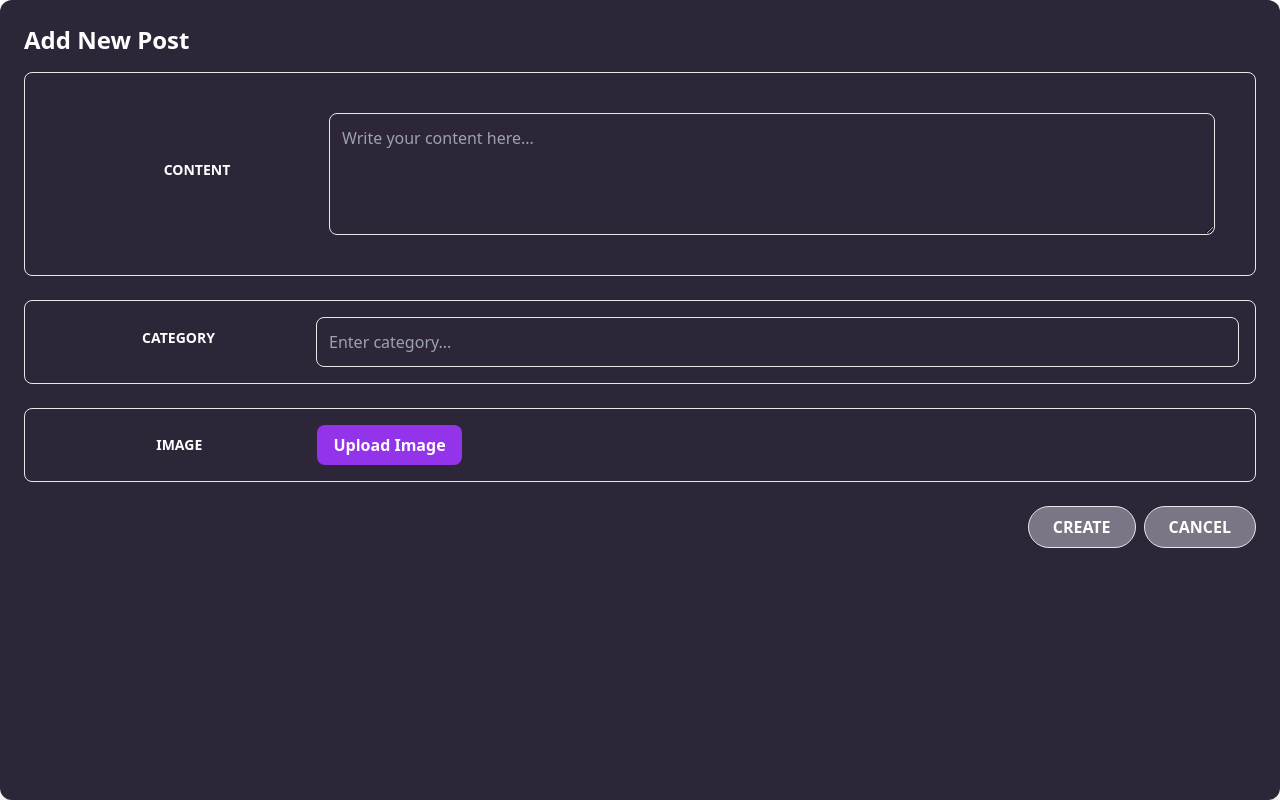
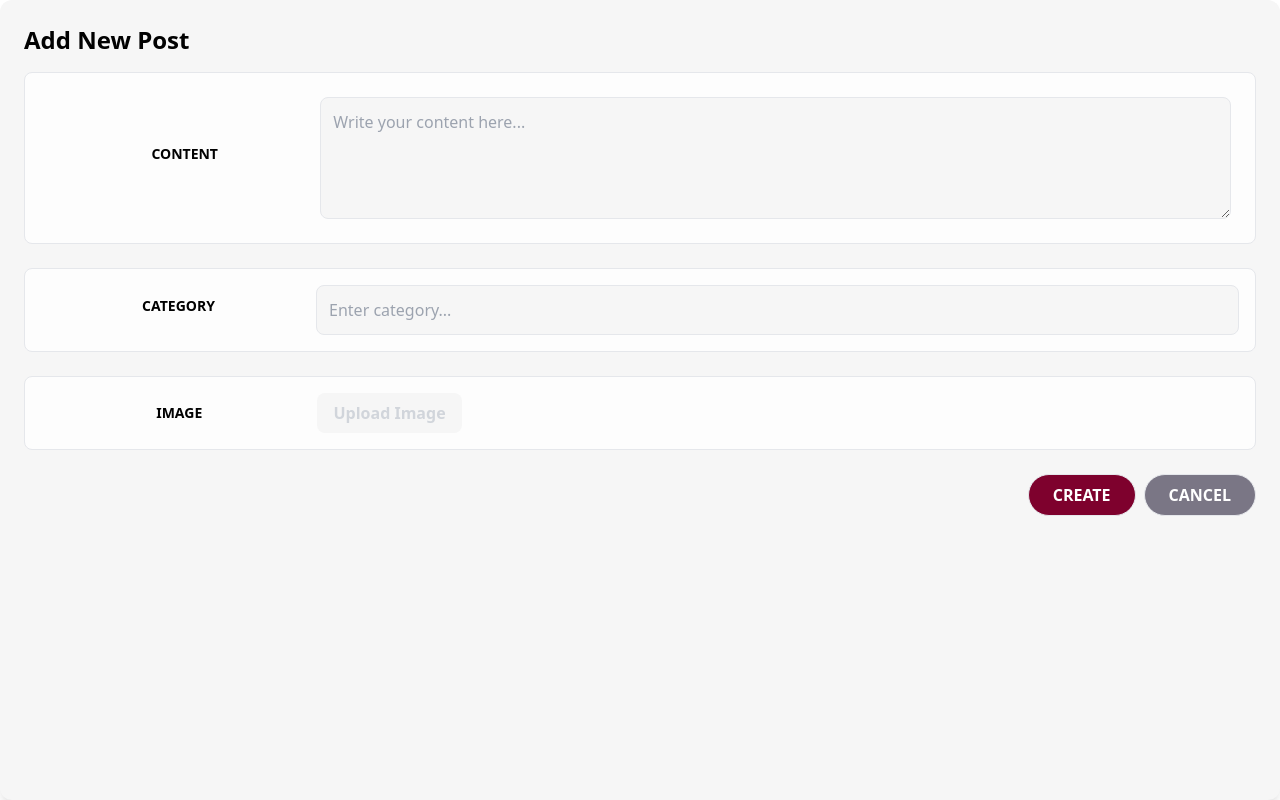
Before and after one commit to v-hana/Cofoundr-Frontend, a React (Create React App) app: page /add-post in a window 1280 px wide. Built offline with nearby package versions, Linux system fonts and the light colour scheme; no server answers.

Commit message:
Colour theme changed

```diff
--- a/src/pages/AddPost.js
+++ b/src/pages/AddPost.js
@@ -19,40 +19,40 @@ function AddPost() {
   };
 
   return (
-    <div className="min-h-screen w-full bg-[#2D2638] p-6 rounded-xl shadow-lg text-white">
-      <h2 className="text-2xl font-semibold mb-4">Add New Post</h2>
+    <div className="min-h-screen w-full bg-[#f6f6f6] p-6 rounded-xl shadow-lg text-white">
+      <h2 className="text-2xl font-semibold mb-4 text-[#010101]">Add New Post</h2>
 
-      <div className="space-y-6">
-        <div className="flex items-center border p-10 rounded-lg">
+      <div className="space-y-6 ">
+        <div className="flex items-center border p-6 rounded-lg bg-[#fdfdfd]">
           <div className="w-full md:w-[30%] text-center mb-2 md:mb-0">
-            <p className="text-sm font-semibold mb-2">CONTENT</p>
+            <p className="text-sm font-semibold mb-2 text-[#010101]">CONTENT</p>
           </div>
           <textarea
-            className="w-full bg-[#2D2638] border p-3 rounded-lg focus:outline-none focus:ring-2 focus:ring-purple-500"
+            className="w-full bg-[#f6f6f6] border p-3 rounded-lg focus:outline-none focus:ring-2 focus:ring-purple-500"
             rows="4"
             placeholder="Write your content here..."
           ></textarea>
         </div>
 
-        <div className="flex items-center border p-4 rounded-lg">
+        <div className="flex items-center border p-4 rounded-lg bg-[#fdfdfd]">
           <div className="w-full md:w-[30%] text-center mb-2 md:mb-0">
-            <p className="text-sm font-semibold mb-2">CATEGORY</p>
+            <p className="text-sm font-semibold mb-2 text-[#010101]">CATEGORY</p>
           </div>
           <input
             type="text"
-            className="w-full bg-[#2D2638] border p-3 rounded-lg focus:outline-none focus:ring-2 focus:ring-purple-500"
+            className="w-full bg-[#f6f6f6] border p-3 rounded-lg focus:outline-none focus:ring-2 focus:ring-purple-500"
             placeholder="Enter category..."
           />
         </div>
 
-        <div className="flex flex-col sm:flex-row items-center border p-4 rounded-lg w-full">
+        <div className="flex flex-col sm:flex-row items-center border p-4 rounded-lg w-full bg-[#fdfdfd]">
           <div className="w-full md:w-[30%] text-center mb-2 md:mb-0">
-    <p className="text-sm font-semibold">IMAGE</p>
+            <p className="text-sm font-semibold text-[#010101]">IMAGE</p>
           </div>
 
           <div className="flex flex-col md:flex-row items-center w-full">
             {!selectedImage ? (
-      <label className="cursor-pointer bg-purple-600 sm:px-4 py-2 px-3 rounded-lg text-white font-semibold hover:bg-purple-500 transition">
+              <label className="cursor-pointer bg-[#f6f6f6] sm:px-4 py-2 px-3 rounded-lg text-gray-300 font-semibold hover:bg-purple-500 transition">
                 Upload Image
                 <input
                   type="file"
@@ -83,7 +83,7 @@ function AddPost() {
       </div>
 
       <div className="mt-6 flex sm:justify-end justify-center space-x-2">
-        <button className="bg-[#7A7685] border sm:px-6 py-2 px-3  rounded-full text-white font-semibold hover:bg-gray-500 transition">CREATE</button>
+        <button className="bg-[#7e012d] border sm:px-6 py-2 px-3  rounded-full text-white font-semibold hover:bg-gray-500 transition">CREATE</button>
         <button className="bg-[#7A7685] border sm:px-6 py-2 px-3  rounded-full text-white font-semibold hover:bg-gray-500 transition">CANCEL</button>
       </div>
     </div>
```
Lines whose indentation alone changed are shown as unchanged.
